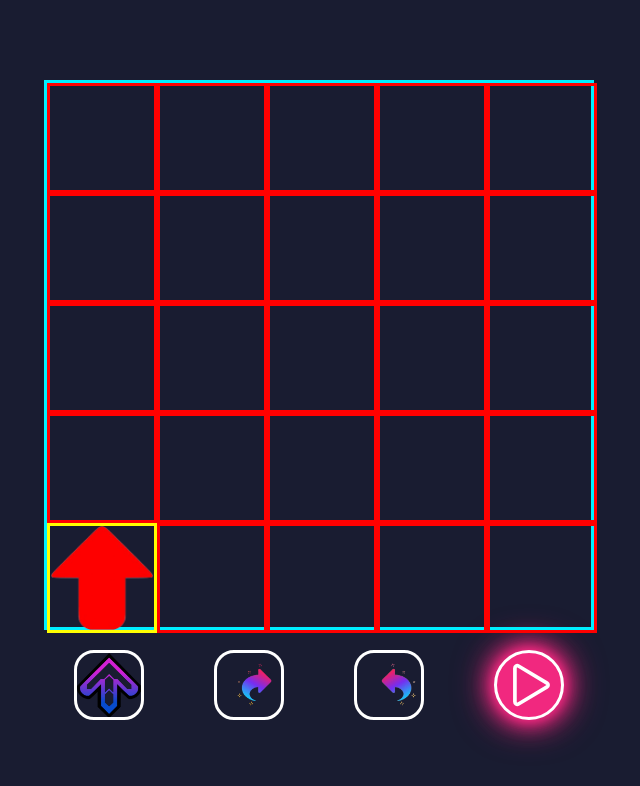
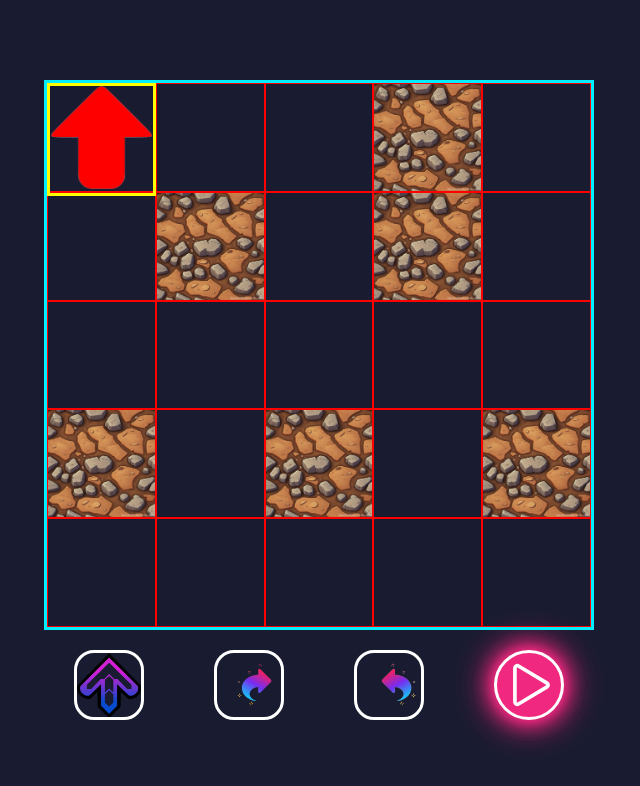
Before and after one commit to SEVERNASTER/LightBot-Clone-2D, a React (Vite) app: page / in a window 1280 px wide. Shown: the top 786 px of the page, without its empty margins (321-961 px from the left). Built offline with nearby package versions, Linux system fonts and the light colour scheme.

Commit message:
se cambio el bot a la parte superior con absolute para que sea el primer componente en renderizar

```diff
--- a/src/App.jsx
+++ b/src/App.jsx
@@ -26,6 +26,15 @@ import { IoPlayOutline } from "react-icons/io5";
 
 
 function App() {
+
+  const mapa = [
+    [0, 0, 0, 1, 0],
+    [0, 1, 0, 1, 0],
+    [0, 0, 0, 0, 0],
+    [1, 0, 1, 0, 1],
+    [0, 0, 0, 0, 0],
+  ];
+
 
   const filas = 5
   const columnas = 5
@@ -76,7 +85,7 @@ function App() {
 
     setTimeout(() => {
       ejecutarSecuencia(indice + 1, nuevoSentido, nuevaPos);
-  }, 800); // puedes ajustar el tiempo
+    }, 800);
   };
 
 
@@ -99,30 +108,49 @@ function App() {
 
 
 
+  /**hacer un rework a todo lo que son posiciones, no deberiamos de manejarlo como x y basandonos en
+   * el eje cartesiano, lo mas conveniente ahora es cambiar x y por fila y columna y asi, al principio,
+   * seteamos el valor de lo que antes era 'y' ,que ahora es columna, con el valor de mapa.lenght
+   */
+
+
+
+
+
+
+
+
+
+
 
   return (
     <div className="app-contenedor">
-      <Grilla pos={pos} sentido={sentido} filas={filas} columnas={columnas} />
+      <Grilla pos={pos} sentido={sentido} filas={filas} columnas={columnas} mapa={mapa} />
 
       <div className="botones-contenedor">
         <Button imgBg={avanzarImg} onClick={() => {
           const angulo = ((sentidoAux % 360) + 360) % 360
+          const filaActual = (posAux.y + mapa.length) - 1
+          const noChocaArriba = mapa[filaActual][posAux.x] !== 1
+          const noChocaDerecha = mapa[filaActual][posAux.x + 1] !== 1
+          // console.log(mapa[filaActual][posAux.x + 1], noChocaDerecha);
 
+          { console.log(posAux.x, posAux.y); }
           switch (angulo) {
             // arriba
             case 0:
               setPosAux({
                 x: posAux.x,
-                y: posAux.y < (filas - 1) * -1
-                  ? posAux.y
-                  : (setSecuencia(prev => [...prev, 'arriba']), posAux.y - 1)
+                y: (posAux.y > filas * -1) && noChocaArriba
+                  ? (setSecuencia(prev => [...prev, 'arriba']), posAux.y - 1)
+                  : posAux.y
               });
               break;
 
             // derecha
             case 90:
               setPosAux({
-                x: posAux.x < columnas - 1
+                x: posAux.x < columnas - 1 && noChocaDerecha
                   ? (setSecuencia(prev => [...prev, 'derecha']), posAux.x + 1)
                   : posAux.x,
                 y: posAux.y
--- a/src/components/Celda.css
+++ b/src/components/Celda.css
@@ -1,10 +1,7 @@
 
 .celda {
-    /* height: var(--alto); */
-    width: var(--ancho);
-    /* height: 100%;
-    width: 100%; */
-    border: solid red;
+    width: 100%;
+    border: solid 1px red;
     aspect-ratio: 1 / 1;
 
 }
--- a/src/components/Celda.jsx
+++ b/src/components/Celda.jsx
@@ -1,10 +1,13 @@
 import './Celda.css'
 
-function Celda({alto, ancho}) {
+function Celda({fondo}) {
     // console.log(alto, ancho);
 
     return (
-        <div className='celda' style={{'--alto':`${alto}px`, width: `${ancho}px`}}></div>
+        <div className='celda' style={{
+            backgroundImage: `url(${fondo})`,
+            backgroundSize: 'cover'
+        }}></div>
 
     )
 }
--- a/src/components/Grilla.css
+++ b/src/components/Grilla.css
@@ -14,18 +14,18 @@
 
 
 .bot-contenedor {
-    /* position: absolute; */
+    position: absolute;
     /* height: var(--alto);
     width: var(--ancho); */
-    height: 100%;
-    width: 100%;
+    /* height: 100%;
+    width: 100%; */
     /* height: 110px;
     width: 110px; */
     top: 0;
     left: 0;
     aspect-ratio: 1 / 1;
     border: solid yellow;
-    transform: translateY(-100%);
+    /* transform: translateY(-100%); */
     transition: .5s;
 }
 
--- a/src/components/Grilla.jsx
+++ b/src/components/Grilla.jsx
@@ -4,10 +4,11 @@ import './Grilla.css'
 import Celda from './Celda';
 import flechaImg from '../assets/flecha.png';
 import { useRef, useState, useEffect } from 'react';
+import sueloImg from '../assets/suelo.jpg';
 
 
 
-function Grilla({ pos, sentido, filas, columnas }) {
+function Grilla({ pos, sentido, filas, columnas, mapa }) {
 
     const grillaRef = useRef(null);
     const [dimensiones, setDimensiones] = useState({ ancho: 0, alto: 0 });
@@ -16,14 +17,15 @@ function Grilla({ pos, sentido, filas, columnas }) {
         if (grillaRef.current) {
             const { width, height } = grillaRef.current.getBoundingClientRect();
             setDimensiones({ ancho: width, alto: height });
-            console.log(dimensiones);
         }
 
     }, []);
 
-    useEffect(() => {
-        console.log(dimensiones);
-    }, [dimensiones]);
+
+
+    // useEffect(() => {
+    //     console.log(dimensiones);
+    // }, [dimensiones]);
 
     let grilla = []
 
@@ -35,29 +37,40 @@ function Grilla({ pos, sentido, filas, columnas }) {
 
     // console.log(grilla);
 
+    const alto = dimensiones.alto / filas
+    const ancho = dimensiones.ancho / columnas
     const tranformStyle = `translateX(${pos.x * 100}%) translateY(${pos.y * 100}%)`
+
 
     return (
         <div className="grilla" ref={grillaRef} style={{
             gridTemplateColumns: `repeat(${columnas}, 1fr)`
         }}>
+
+
+            <div className="bot-contenedor" style={{
+                // transform: `${tranformStyle}`
+                // height: `${alto}px`,
+                width: `calc(100% / ${columnas})`
+            }}>
+                <img src={flechaImg} alt="bot" style={{ transform: `rotate(${sentido}deg)` }} />
+            </div>
+
+
             {
                 grilla.map(actual => (
                     <Celda
                         key={`{${actual.x}, ${actual.y}}`}
-                        alto={dimensiones.alto / filas}
-                        ancho={dimensiones.ancho / columnas}
+                        alto={`${alto}px`}
+                        ancho={`${ancho}px`}
+                        fondo={mapa[actual.x][actual.y] === 1 ? sueloImg : ''}
                     />
                 ))
             }
             {/* <Bot estilosExtra={{tranform: `${tranformStyle}`}}  alto={alto / filas} ancho={ancho / columnas} /> */}
 
 
-            <div className="bot-contenedor" style={{
-                transform: `${tranformStyle}`
-            }}>
-                <img src={flechaImg} alt="bot" style={{ transform: `rotate(${sentido}deg)` }} />
-            </div>
+
         </div>
     )
 
```
Also changed, not shown: src/assets/suelo.jpg (added). Lines whose indentation alone changed are shown as unchanged.
